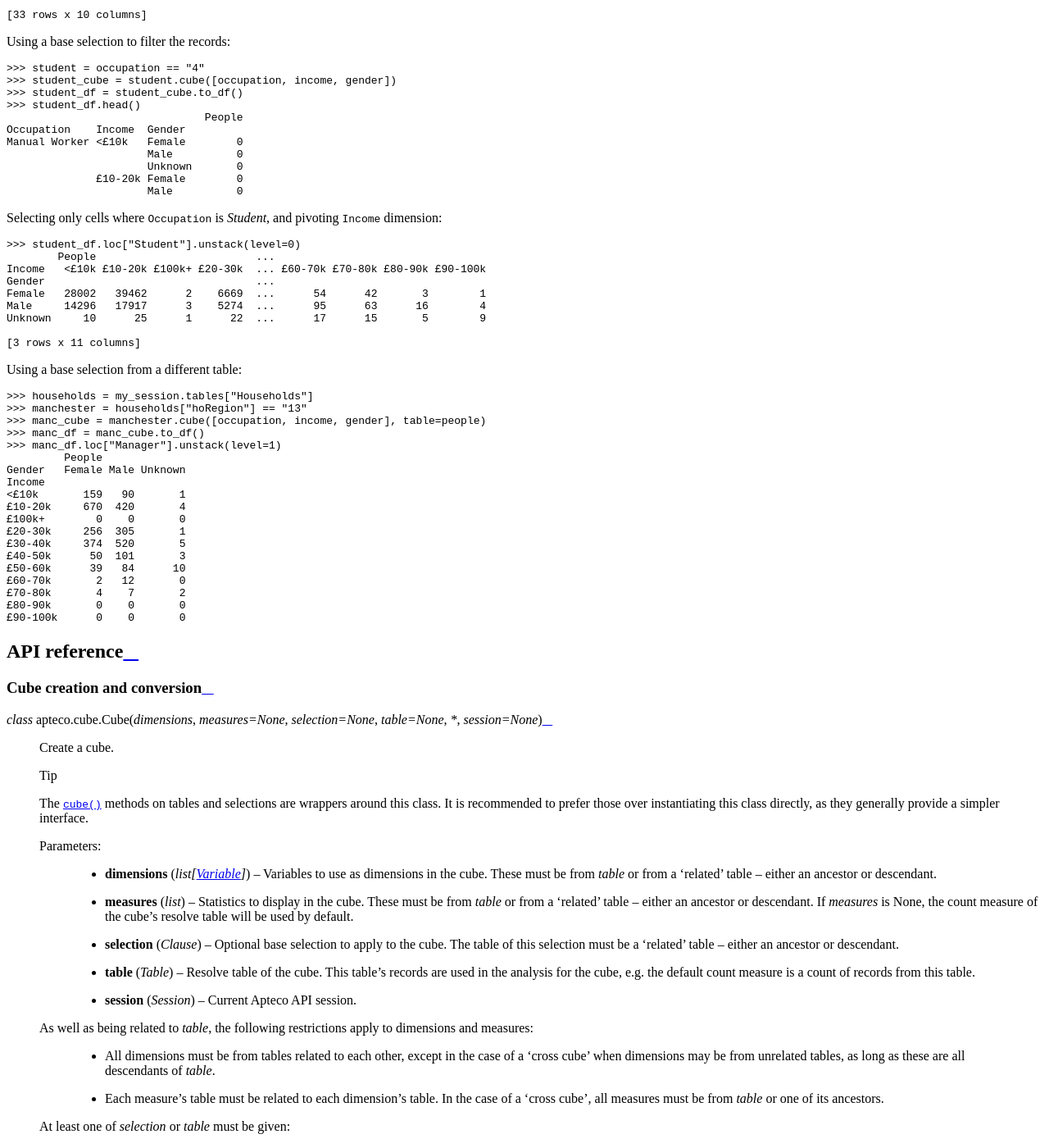
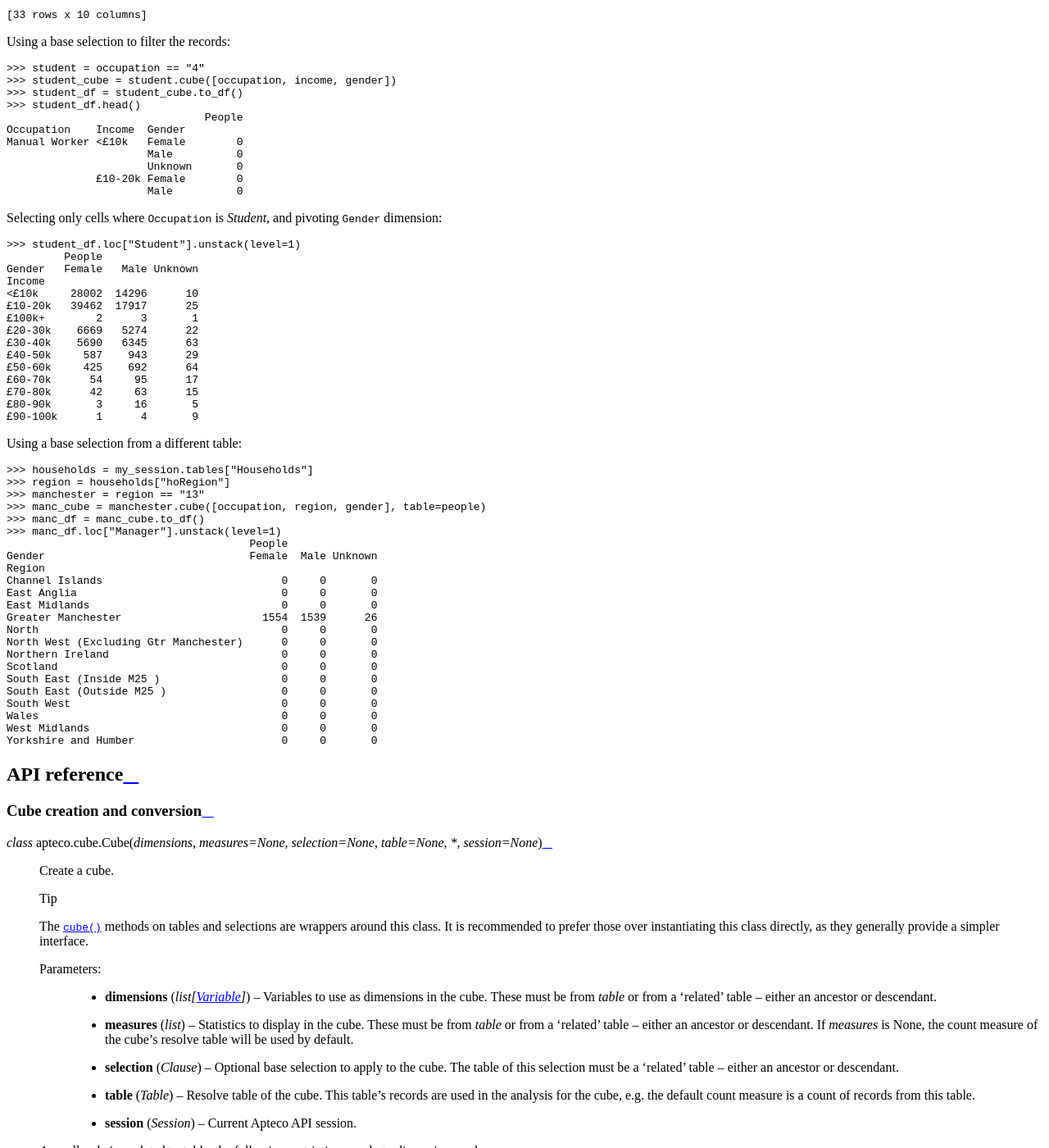
Before and after one commit to Apteco/py-apteco, a Sphinx documentation site: the page built from docs/source/reference/topics/cube.rst, in a window 1280 px wide and 1400 px high, scrolled down 2037 px. Shown: the whole window at 82% size. Built offline with Sphinx 7.4.7 and the Read the Docs theme 2.0.0, drawn with Linux system fonts in a browser that asks for light colours.

Commit message:
Improve cube examples further. [AB#6432, AB#6431] - pivot Gender instead of Income, as all of dataframe can be displayed that way round - swap income for region so the effect of the selection filtering can be observed

```diff
--- a/docs/source/reference/topics/cube.rst
+++ b/docs/source/reference/topics/cube.rst
@@ -118,39 +118,49 @@ Using a base selection to filter the records::
                           Male          0
 
 Selecting only cells where ``Occupation`` is *Student*,
-and pivoting ``Income`` dimension::
+and pivoting ``Gender`` dimension::
 
-    >>> student_df.loc["Student"].unstack(level=0)
-            People                         ...
-    Income   <£10k £10-20k £100k+ £20-30k  ... £60-70k £70-80k £80-90k £90-100k
-    Gender                                 ...
-    Female   28002   39462      2    6669  ...      54      42       3        1
-    Male     14296   17917      3    5274  ...      95      63      16        4
-    Unknown     10      25      1      22  ...      17      15       5        9
-
-    [3 rows x 11 columns]
+    >>> student_df.loc["Student"].unstack(level=1)
+             People
+    Gender   Female   Male Unknown
+    Income
+    <£10k     28002  14296      10
+    £10-20k   39462  17917      25
+    £100k+        2      3       1
+    £20-30k    6669   5274      22
+    £30-40k    5690   6345      63
+    £40-50k     587    943      29
+    £50-60k     425    692      64
+    £60-70k      54     95      17
+    £70-80k      42     63      15
+    £80-90k       3     16       5
+    £90-100k      1      4       9
 
 Using a base selection from a different table::
 
     >>> households = my_session.tables["Households"]
-    >>> manchester = households["hoRegion"] == "13"
-    >>> manc_cube = manchester.cube([occupation, income, gender], table=people)
+    >>> region = households["hoRegion"]
+    >>> manchester = region == "13"
+    >>> manc_cube = manchester.cube([occupation, region, gender], table=people)
     >>> manc_df = manc_cube.to_df()
     >>> manc_df.loc["Manager"].unstack(level=1)
-             People
-    Gender   Female Male Unknown
-    Income
-    <£10k       159   90       1
-    £10-20k     670  420       4
-    £100k+        0    0       0
-    £20-30k     256  305       1
-    £30-40k     374  520       5
-    £40-50k      50  101       3
-    £50-60k      39   84      10
-    £60-70k       2   12       0
-    £70-80k       4    7       2
-    £80-90k       0    0       0
-    £90-100k      0    0       0
+                                          People
+    Gender                                Female  Male Unknown
+    Region
+    Channel Islands                            0     0       0
+    East Anglia                                0     0       0
+    East Midlands                              0     0       0
+    Greater Manchester                      1554  1539      26
+    North                                      0     0       0
+    North West (Excluding Gtr Manchester)      0     0       0
+    Northern Ireland                           0     0       0
+    Scotland                                   0     0       0
+    South East (Inside M25 )                   0     0       0
+    South East (Outside M25 )                  0     0       0
+    South West                                 0     0       0
+    Wales                                      0     0       0
+    West Midlands                              0     0       0
+    Yorkshire and Humber                       0     0       0
 
 .. Cube-related tasks
 .. ==================
```
